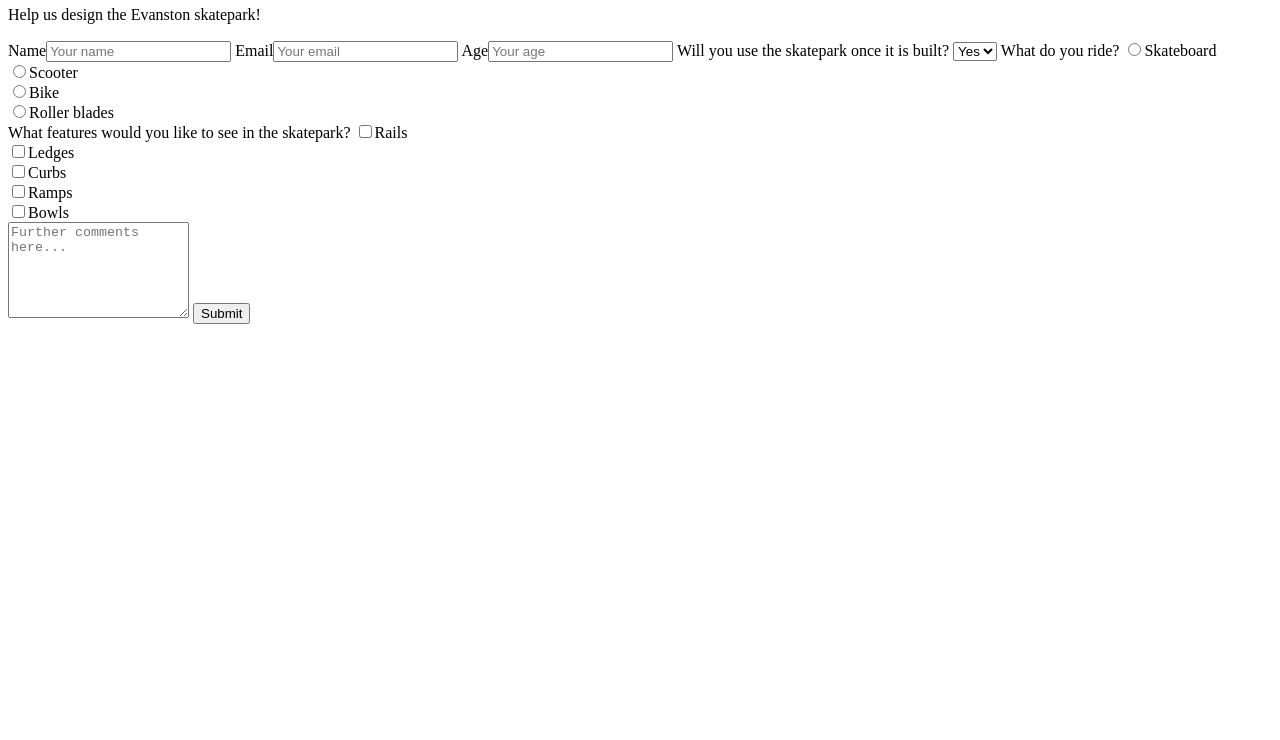
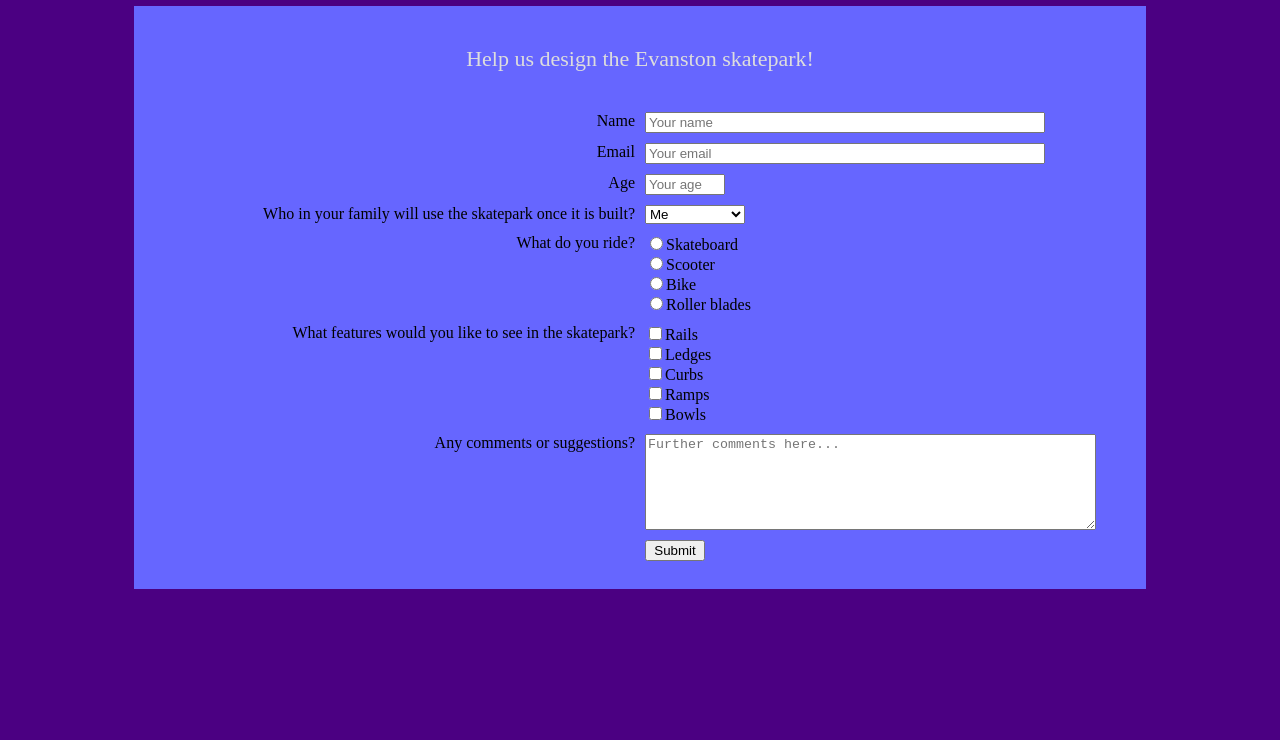
Before and after one commit to danny1000008/survey_form, a plain HTML site: page index.html in a window 1280 px wide. Shown: the part 60-800 px from the top of the page. Drawn offline with Linux system fonts and the light colour scheme.

Commit message:
made functional survey form

```diff
--- a/index.html
+++ b/index.html
@@ -3,36 +3,46 @@
     <title>
       Skatepark Survey Form
     </title>
+    <link rel="stylesheet" type="text/css" href="style.css">
   </head>
   <body>
     <header>
       <h1 id="title">Survey Form</h1>
   </header>
-  <main>
-    <p id="description">Help us design the Evanston skatepark!</p>
-    <form id="survey-form">
-      <label id="name-label" for="name">Name</label><input type="text" id="name" placeholder="Your name">
-      <label id="email-label" for="email">Email</label><input type="text" id="email" placeholder="Your email">
-      <label id="number-label" for="age">Age</label><input type="text" id="age" placeholder="Your age">
-      <label id="user-yesno" for="is-user">Will you use the skatepark once it is built?</label>
-      <select id="is-user">
-        <option value="yes">Yes</option>
-        <option value="no">No</option>
+  <main id="main">
+    <br>
+    <p id="description">Help us design the Evanston skatepark!</p><br>
+    <form id="survey-form" class="survey-form">
+      <label id="name-label" for="name">Name</label><input type="text" id="name" placeholder="Your name" required>
+      <label id="email-label" for="email">Email</label><input type="email" id="email" placeholder="Your email" required>
+      <label id="number-label" for="age">Age</label><input type="number" id="number" min="1" max="125" placeholder="Your age">
+      <label id="user-yesno" for="is-user">Who in your family will use the skatepark once it is built?</label>
+      <select id="dropdown">
+        <option value="me">Me</option>
+        <option value="kids">My children</option>
+        <option value="both">Both</option>
       </select>
       <label for="user-type">What do you ride?</label>
+      <div id="radio">
       <input type="radio" name="user-type" value="skateboard">Skateboard<br>
       <input type="radio" name="user-type" value="scooter">Scooter<br>
       <input type="radio" name="user-type" value="bike">Bike<br>
       <input type="radio" name="user-type" value="roller-blades">Roller blades<br>
+    </div>
       <label for="feature">What features would you like to see in the skatepark?</label>
+      <div>
       <input type="checkbox" name="feature" value="rails">Rails<br>
       <input type="checkbox" name="feature" value="ledges">Ledges<br>
       <input type="checkbox" name="feature" value="curbs">Curbs<br>
       <input type="checkbox" name="feature" value="ramps">Ramps<br>
       <input type="checkbox" name="feature" value="bowls">Bowls<br>
-      <textarea rows="6" placeholder="Further comments here..."></textarea>
+      </div>
+      <label id="comments">Any comments or suggestions?</label>
+      <textarea id="ta" rows="6" placeholder="Further comments here..."></textarea>
       <input type="submit" id="submit">
+      <br>
     </form>
   </main>
+  <script src="https://cdn.freecodecamp.org/testable-projects-fcc/v1/bundle.js"></script>
   </body>
 </html>
--- /dev/null
+++ b/style.css
@@ -0,0 +1,50 @@
+#survey-form {
+  display: grid;
+  grid-template-columns: 1fr 1fr;
+  grid-gap: 10px 10px;
+}
+.survey-form {
+  display: grid;
+  grid-template-columns: 1fr 1fr;
+  grid-gap: 10px 10px;
+}
+label {
+  justify-self: right;
+}
+
+h1 {
+  text-align: center;
+  color: #EEEEEE;
+}
+#dropdown {
+  width: 100px;
+}
+p {
+  text-align: center;
+  color: #DDDDDD;
+  font-size: 22px;
+}
+#submit {
+  grid-column: 2/3;
+  width: 60px;
+}
+#name {
+  width: 80%;
+}
+#email {
+  width: 80%;
+}
+#number {
+  width: 80px;
+}
+body {
+  background-color: #4B0082;
+}
+main {
+  background-color: hsl(240, 100%, 70%);
+  width: 80%;
+  margin: auto;
+}
+textarea {
+  width: 90%;
+}
```
